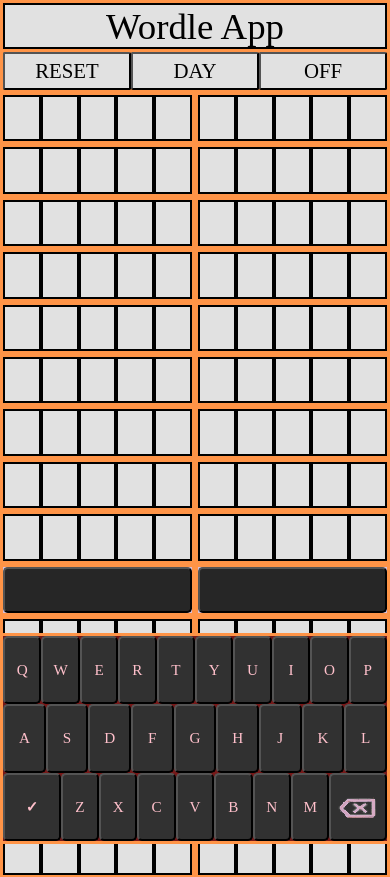
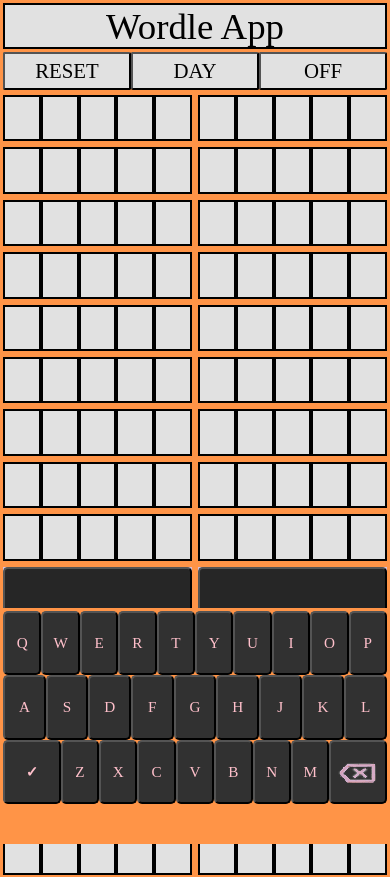
Before and after one commit to ajbarga/word-game, a React (Create React App) app: page / in a window 390 px wide. Shown: the top 877 px of the page. Built offline with nearby package versions, Linux system fonts and the light colour scheme.

Commit message:
Add mobile styling

```diff
--- a/src/App.tsx
+++ b/src/App.tsx
@@ -101,7 +101,7 @@ class WordGameApp extends Component<{}, WordGameProps>
     render ()
     {
         return (
-            <div className={'appBox'}>
+            <div id={'appBox'}>
                 <div className={'container headerBox'}>
                     <p className={'titleBox'} id={this.state.responseColor} >{title}</p>
                 </div>
--- a/src/app-components/multi-game-module.tsx
+++ b/src/app-components/multi-game-module.tsx
@@ -20,7 +20,7 @@ class GameBox extends Component<GameBoxProps>
     render ()
     {
         return (
-            <div className={'gameBox'}>
+            <div id={'gameBox'}>
                 <div className={'wordBox'}>
                     <SingleGame box={this.props.rows[0]} colors={this.props.colors[0]} wordBox={this.props.suggestedWords[0]} hintState={this.props.hints} colorMode={this.props.colorMode} />
                     <SingleGame box={this.props.rows[1]} colors={this.props.colors[1]} wordBox={this.props.suggestedWords[1]} hintState={this.props.hints} colorMode={this.props.colorMode} />
--- a/src/css/App.css
+++ b/src/css/App.css
@@ -4,6 +4,10 @@
 @media screen and (min-width: 620px) {
 
     /*#region App*/
+
+    div#gameBox {
+        padding-bottom: 25vh;
+    }
 
     div.container.headerBox {
         left: 50%;
@@ -54,37 +58,6 @@
         border: 1px dashed rgb(255, 151, 169);
         height: 100%;
         color: pink;
-    }
-
-    div.letter.word.l1 {
-        color: transparent
-    }
-
-    div.boxColor-1.letter {
-        background-color: rgb(225, 225, 225)
-    }
-
-    div.boxColor-1.letter.dm {
-        background-color: #262626;
-        color: #FFC0CB
-    }
-
-    div.boxColor0.letter {
-        background-color: rgb(255, 199, 30)
-    }
-
-    div.boxColor0.letter.dm {
-        background-color: #FFA500;
-        color: #892d2d
-    }
-
-    div.boxColor1.letter {
-        background-color: rgb(99, 190, 93)
-    }
-
-    div.boxColor1.letter.dm {
-        background-color: #004500;
-        color: #FFFFFF
     }
 
     input#answerBox.key {
--- a/src/css/Base.css
+++ b/src/css/Base.css
@@ -23,15 +23,14 @@ div.letter {
     text-transform: uppercase;
 }
 
-div.appBox {
+div#appBox {
     -webkit-user-select: none;
     -moz-user-select: none;
     -ms-user-select: none;
     user-select: none
 }
 
-div.gameBox {
-    padding-bottom: calc(25vh + 54px);
+div#gameBox {
     padding-top: 92px;
     display: inline-flex;
     flex-wrap: wrap;
@@ -87,3 +86,30 @@ div.letter {
     width: 20%;
     text-align: center
 }
+
+div.boxColor-1.letter {
+    background-color: rgb(225, 225, 225)
+}
+
+div.boxColor-1.letter.dm {
+    background-color: #262626;
+    color: #FFC0CB
+}
+
+div.boxColor0.letter {
+    background-color: rgb(255, 199, 30)
+}
+
+div.boxColor0.letter.dm {
+    background-color: #FFA500;
+    color: #892d2d
+}
+
+div.boxColor1.letter {
+    background-color: rgb(99, 190, 93)
+}
+
+div.boxColor1.letter.dm {
+    background-color: #004500;
+    color: #FFFFFF
+}
--- a/src/css/MobileBrowser.css
+++ b/src/css/MobileBrowser.css
@@ -4,6 +4,10 @@
 @media screen and (max-width: 620px) {
 
     /*#region App*/
+
+    div#gameBox {
+        padding-bottom: 28vh;
+    }
 
     div.container.headerBox {
         left: 50%;
@@ -57,37 +61,6 @@
         text-transform: uppercase
     }
 
-    div.letter.word.l1 {
-        color: transparent
-    }
-
-    div.boxColor-1.letter {
-        background-color: rgb(225, 225, 225)
-    }
-
-    div.boxColor-1.letter.dm {
-        background-color: #262626;
-        color: #FFC0CB
-    }
-
-    div.boxColor0.letter {
-        background-color: rgb(255, 199, 30)
-    }
-
-    div.boxColor0.letter.dm {
-        background-color: #FFA500;
-        color: #892d2d
-    }
-
-    div.boxColor1.letter {
-        background-color: rgb(99, 190, 93)
-    }
-
-    div.boxColor1.letter.dm {
-        background-color: #004500;
-        color: #FFFFFF
-    }
-
     input#answerBox.key {
         width: 100%;
         font-size: 90%;
@@ -102,15 +75,11 @@
 
     @media screen and (min-height: 700px) {
         div.container.keyContainer {
-            height: 175px
-        }
-
-        div#input.container {
-            bottom: 173px;
+            height: 185px
         }
 
         div.gameBox {
-            padding-bottom: 226px;
+            padding-bottom: 185px;
         }
     }
 
@@ -119,8 +88,8 @@
     /*#region Keyboard*/
 
     div.keyRow {
-        height: 33.33%;
-        border-color: inherit
+        height: 28%;
+        vertical-align: top;
     }
 
     div.container.keyContainer {
@@ -129,13 +98,13 @@
         width: 100%;
         min-width: 250px;
         width: 100%;
-        height: 25vh;
+        height: 28vh;
         left: 50%;
         transform: translateX(-50%);
         background-color: rgb(255, 148, 71)
     }
 
-    div.container.keyContainer {
+    div.container.keyContainer.dm {
         background-color: #761919
     }
 
@@ -240,7 +209,7 @@
 
     /*#region Media Queries*/
 
-    @media screen and (orientation: portrait) and (max-width: 400px) {
+    @media screen and (orientation: portrait) and (max-width: 359px) {
         div.container.wordContainer {
             width: 100vw;
         }
```
